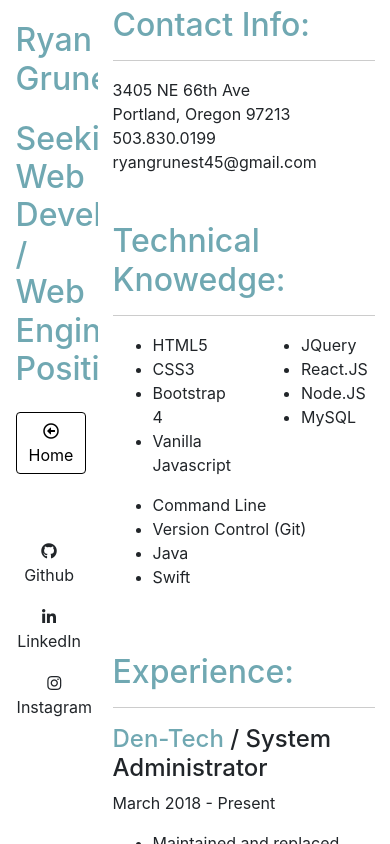
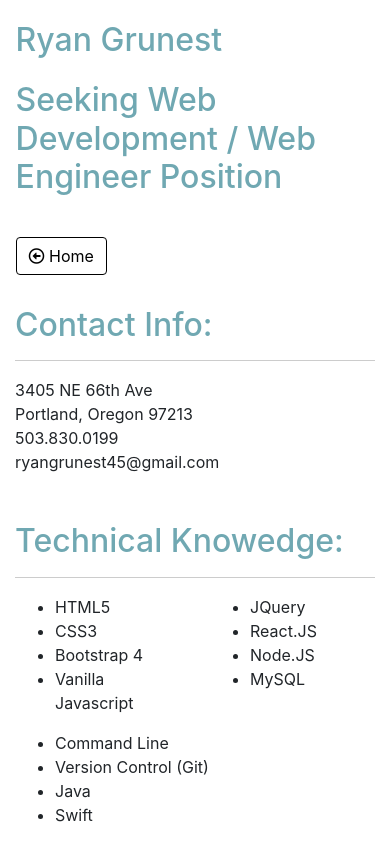
Before and after one commit to ryangrunest/ryangrunest.github.io, a plain HTML site: page resume.html in a window 390 px wide. Drawn offline with nearby package versions, Linux system fonts and the light colour scheme.

Commit message:
added media queries for resume

```diff
--- a/css/main.css
+++ b/css/main.css
@@ -379,6 +379,26 @@ textarea {
   margin-top: 200px;
   padding: 0;
 }
+@media (max-width: 992px) {
+  .right {
+    margin-top: 250px;
+  }
+  .link-button {
+    display: inline-block;
+    /*float: right;*/
+    margin-left: 20px;
+  }
+}
+@media (max-width: 768px) {
+  .right {
+    margin-top: 300px;
+  }
+}
+@media (max-width: 438px) {
+  .link-buttons {
+    display: none;
+  }
+}
 
 
 
--- a/resume.html
+++ b/resume.html
@@ -26,23 +26,23 @@
   <div class="container">
     <div class="row">
       <!-- Left Side sticks to page -->
-      <div class="col-3 left">
+      <div class="col-12 col-lg-3 left">
         <h1 id="colored">Ryan Grunest</h1>
         <h2 id="colored">Seeking Web Development / Web Engineer Position</h2>
         <a id="back-button" class="btn mt-3" href="index.html"><i class="far fa-arrow-alt-circle-left"></i> Home</a>
-        <div class="mt-5">
+        <div class="mt-5 link-button">
           <a class="btn mt-3 link-buttons" target="_blank" href="https://github.com/ryangrunest"><i class="fab fa-github"></i> Github</a>
         </div>
-        <div class="">
+        <div class=" link-button">
           <a class="btn mt-3 link-buttons" target="_blank" href="https://www.linkedin.com/in/ryangrunest/"><i class="fab fa-linkedin-in"></i> LinkedIn</a>
         </div>
-        <div class="">
+        <div class=" link-button">
           <a class="btn mt-3 link-buttons" target="_blank" href="https://www.instagram.com/sadguyryry/"><i class="fab fa-instagram"></i> Instagram</a>
         </div>
 
       </div>
       <!-- Right side // main content -->
-      <div class="col-9 right">
+      <div class="col-12 col-lg-9 right">
         <!-- header -->
         <h2 id="colored" class="">Contact Info:</h2>
         <hr class="mb-3">
```
